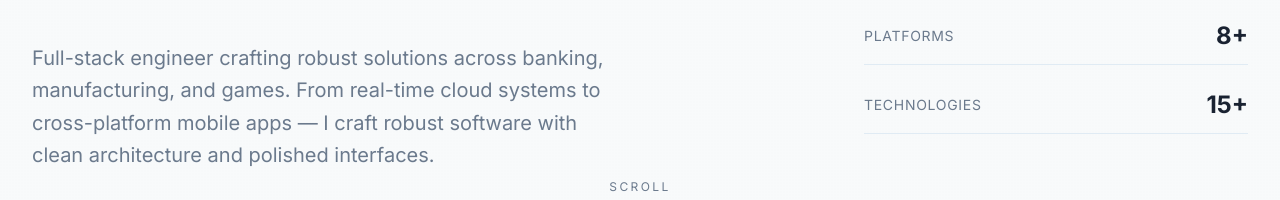
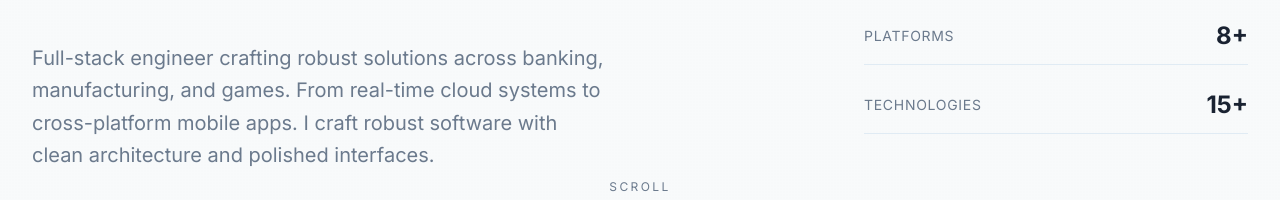
Before and after one commit to ErrolMc/portfolio-site, a Next.js app: page / in a window 1280 px wide. Shown: the part 478-678 px from the top of the page. Built offline with nearby package versions, Linux system fonts and the light colour scheme; no server answers.

Commit message:
- Formatting update

```diff
--- a/src/components/sections/AboutSection.tsx
+++ b/src/components/sections/AboutSection.tsx
@@ -164,9 +164,9 @@ export default function AboutSection() {
                 className="text-lg leading-relaxed mb-12"
                 style={{ color: "var(--muted)" }}
               >
-                Comfortable translating complex domain requirements — from
+                Comfortable translating complex domain requirements, from
                 civil-engineering rules to mission-critical banking workflows
-                and real-time gameplay systems — into practical technical
+                and real-time gameplay systems, into practical technical
                 solutions. Known for rapid onboarding into legacy systems,
                 mentoring developers from other stacks, and collaborating
                 effectively with distributed teams.
--- a/src/components/sections/HeroSection.tsx
+++ b/src/components/sections/HeroSection.tsx
@@ -127,7 +127,7 @@ export default function HeroSection() {
                 style={{ color: "var(--muted)" }}
               >
                 {personalInfo.tagline}. From real-time cloud systems to cross-platform
-                mobile apps — I craft robust software with clean architecture and
+                mobile apps. I craft robust software with clean architecture and
                 polished interfaces.
               </p>
             </ScrollReveal>
```
